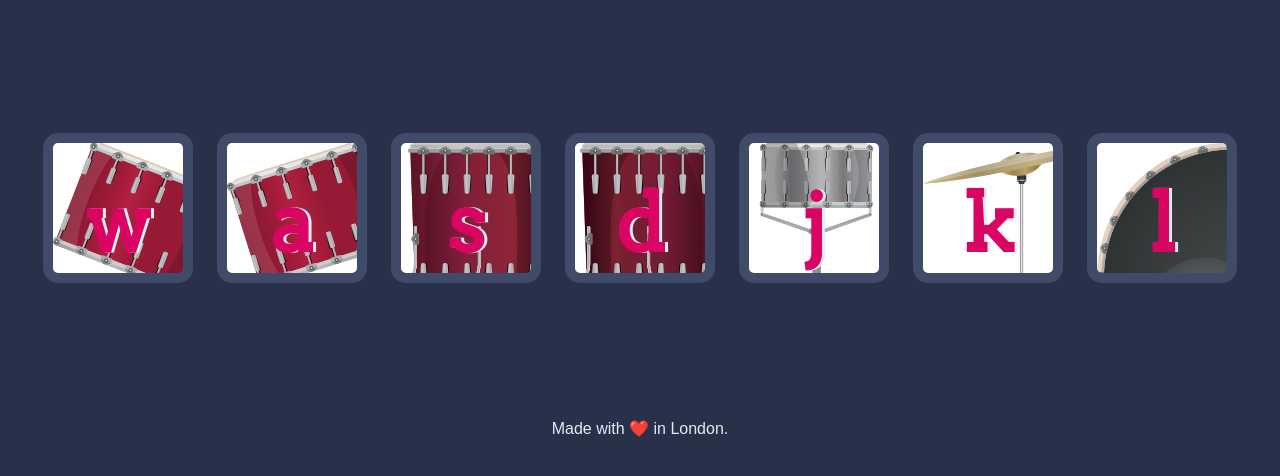
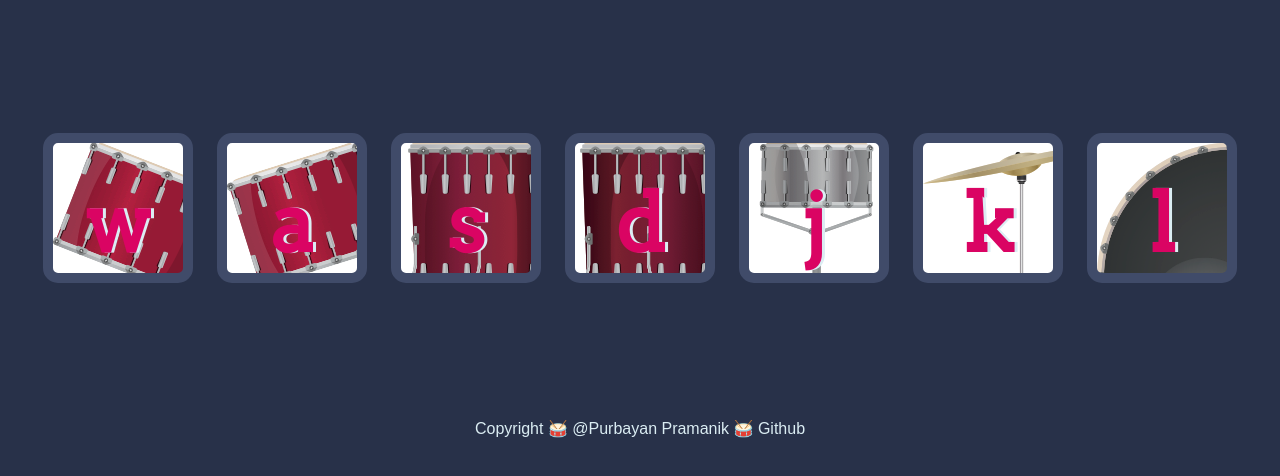
Before and after one commit to PPRAMANIK62/DrumKit, a plain HTML site: page index.html in a window 1280 px wide. Shown: the part 156-632 px from the top of the page. Drawn offline with Linux system fonts and the light colour scheme.

Commit message:
Update index.html

```diff
--- a/index.html
+++ b/index.html
@@ -23,7 +23,7 @@
 
 
   <footer>
-    Made with ❤️ in London.
+    Copyright 🥁 @Purbayan Pramanik 🥁 Github
   </footer>
 
   <script src="index.js"></script>
```
